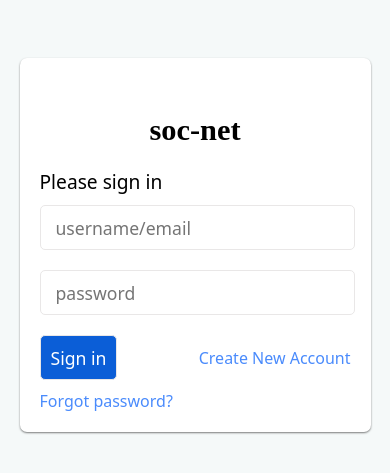
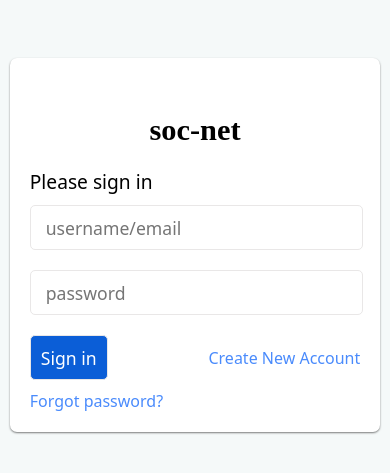
Before and after one commit to coderceder61/social_network, a React (Create React App) app: page / in a window 390 px wide. Shown: the part 177-650 px from the top of the page. Built offline with nearby package versions, Linux system fonts and the light colour scheme; a web font is replaced by a local one.

Commit message:
Update NewPass.css

```diff
--- a/src/NewPass.css
+++ b/src/NewPass.css
@@ -12,7 +12,7 @@
 
 #from{
     background-color: white;
-    width:370px;
+    width:400px;
     border-radius: 7px;
     box-shadow: 0px 1px 2px rgba(0,0,0,0.5);
     padding-bottom: 20px;
@@ -54,6 +54,6 @@ a{
 
 @media only screen and (max-width: 400px) {
     #from {
-      width: 90%;
+      width: 95%;
     }
   }
```
